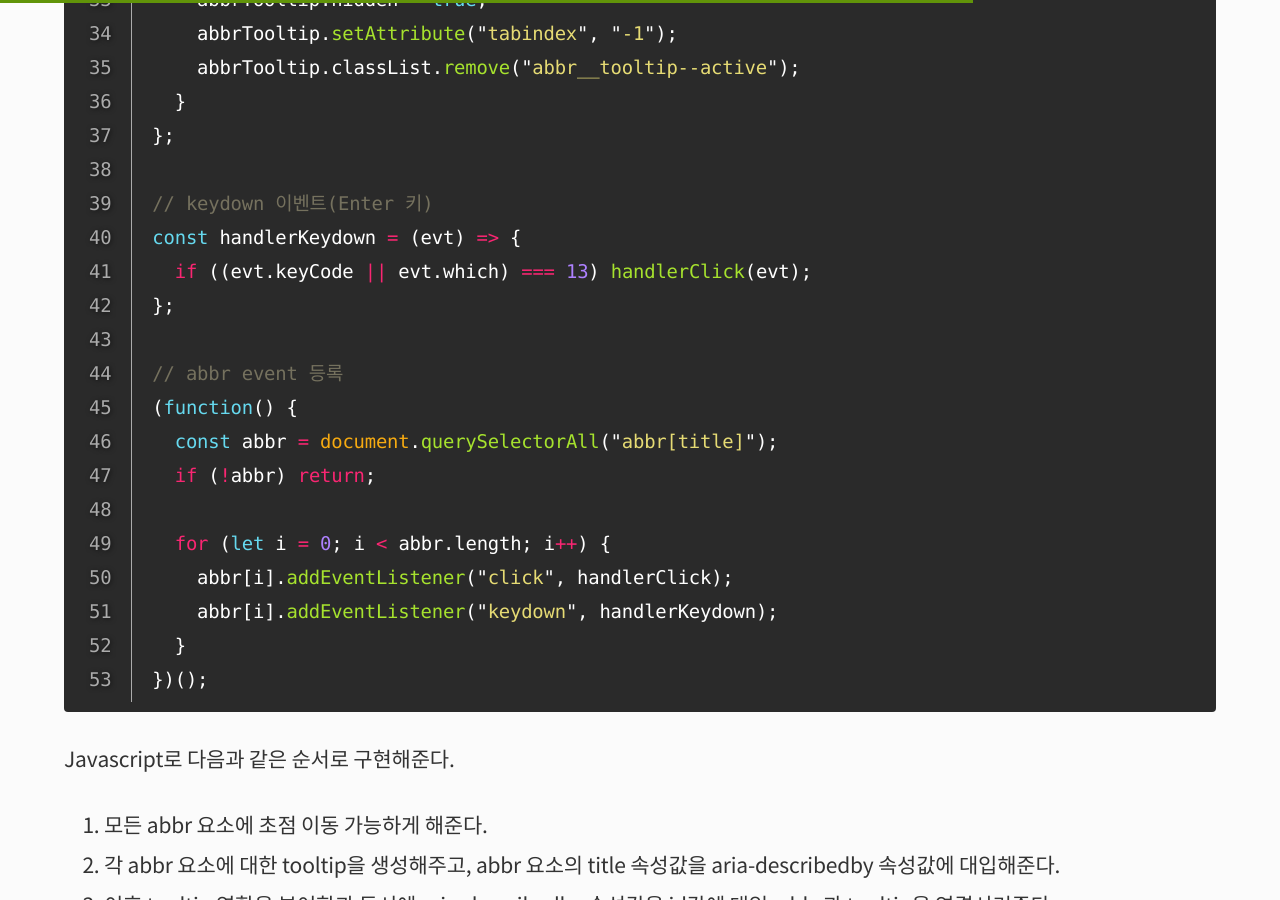
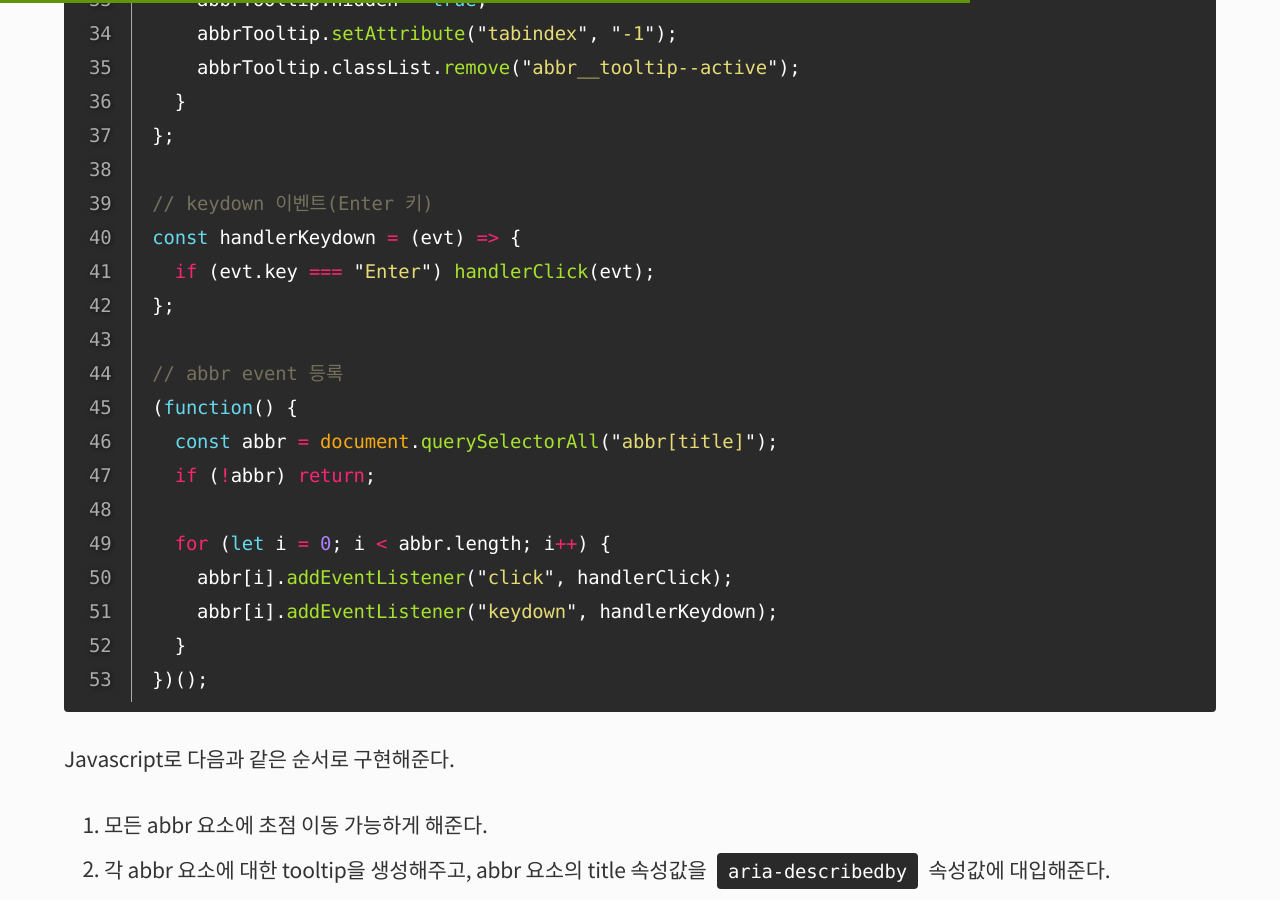
Before and after one commit to selosele/selosele.github.io, a Jekyll site: the page built from _posts/2020-03-04-abbr.md, in a window 1280 px wide and 900 px high, scrolled down 4435 px. Built offline with Jekyll 4.4.1, drawn with Linux system fonts in a browser that asks for light colours; cached includes are drawn as plain includes; comment, search, counter and statistics services are not loaded.

Commit message:
포스트 수정

````diff
--- a/_posts/2020-03-04-abbr.md
+++ b/_posts/2020-03-04-abbr.md
@@ -137,7 +137,7 @@ const handlerClick = (evt) => {
 
 // keydown 이벤트(Enter 키)
 const handlerKeydown = (evt) => {
-  if ((evt.keyCode || evt.which) === 13) handlerClick(evt);
+  if (evt.key === "Enter") handlerClick(evt);
 };
 
 // abbr event 등록
@@ -154,8 +154,8 @@ const handlerKeydown = (evt) => {
 Javascript로 다음과 같은 순서로 구현해준다.
 
 1. 모든 abbr 요소에 초점 이동 가능하게 해준다.
-2. 각 abbr 요소에 대한 tooltip을 생성해주고, abbr 요소의 title 속성값을 <code>aria-describedby</code> 속성값에 대입해준다.
-3. 이후 tooltip 역할을 부여함과 동시에 <code>aria-describedby</code> 속성값을 id값에 대입, abbr과 tooltip을 연결시켜준다.
+2. 각 abbr 요소에 대한 tooltip을 생성해주고, abbr 요소의 title 속성값을 ```aria-describedby```{:.language-html} 속성값에 대입해준다.
+3. 이후 tooltip 역할을 부여함과 동시에 ```aria-describedby```{:.language-html} 속성값을 id값에 대입, abbr과 tooltip을 연결시켜준다.
 4. abbr 요소의 click/keydown 이벤트에 대응하는 handler를 만들어준다.
 
 참고로 title/aria-describedby 속성값에 공백/한글이 포함되어 있을 경우 작동하지 않으므로, 공백을 문자열로 치환하고 한글도 이스케이프 문자로 치환하는 로직을 구현해야 한다.
````
